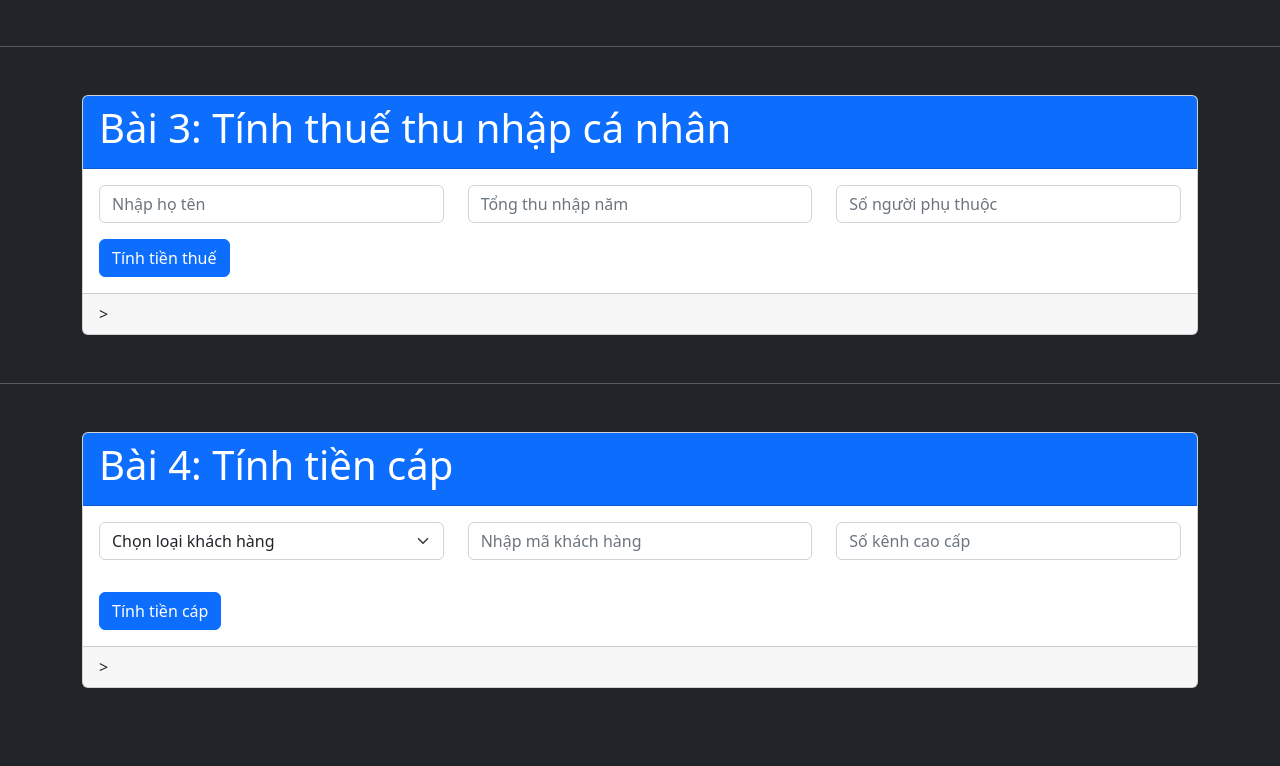
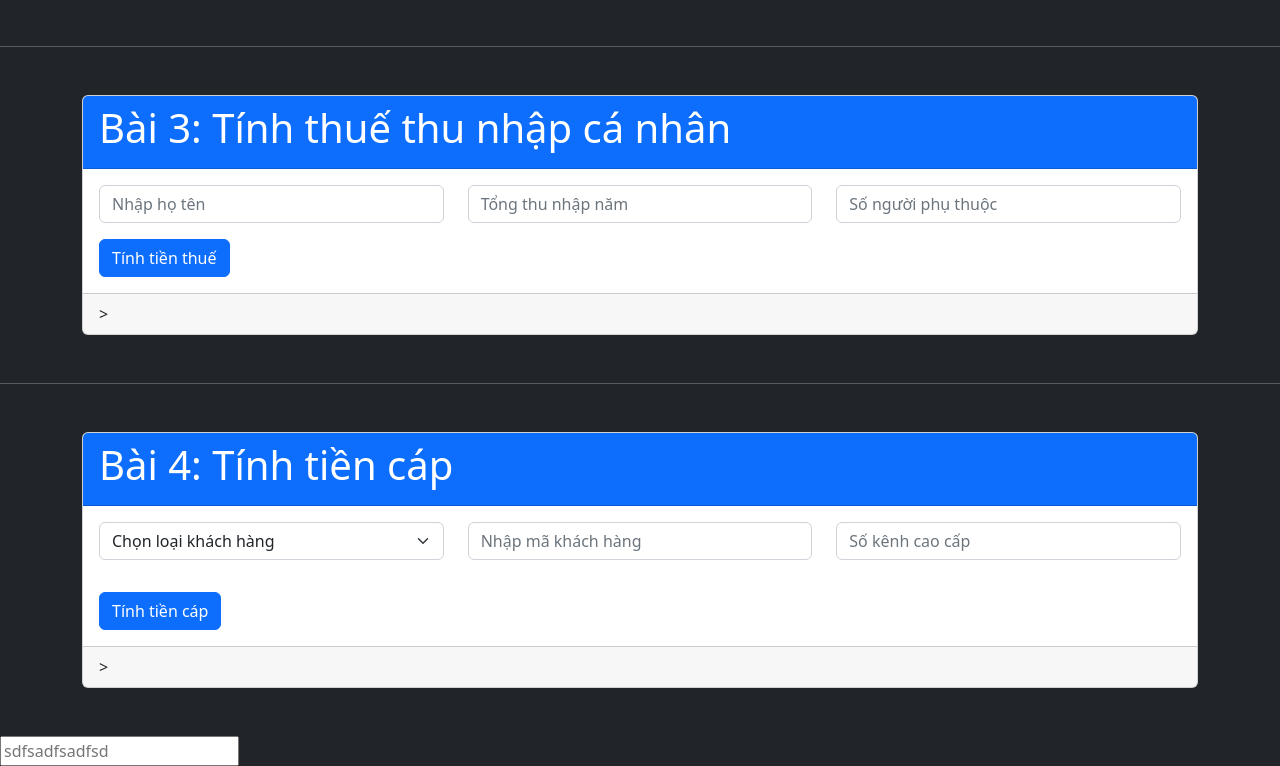
Before and after one commit to ThinhLe1208/BC43-BaiTapJSBuoi5-LeBaoThinh, a plain HTML site: page index.html in a window 1280 px wide. Shown: the part 681-1447 px from the top of the page. Before the commit the page ends 1417 px from the top, so only its background shows below. Drawn offline with nearby package versions, Linux system fonts and the light colour scheme.

Commit message:
khoi tao

```diff
--- a/index.html
+++ b/index.html
@@ -174,3 +174,5 @@
 </body>
 
 </html>
+
+<input type="text" id="adfsadf" placeholder="sdfsadfsadfsd" class="sdafsadfsdafsdafds">
```
